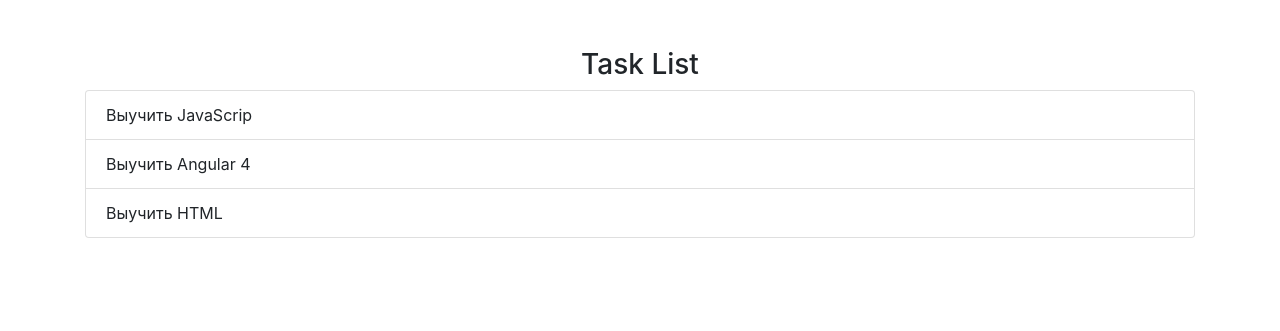
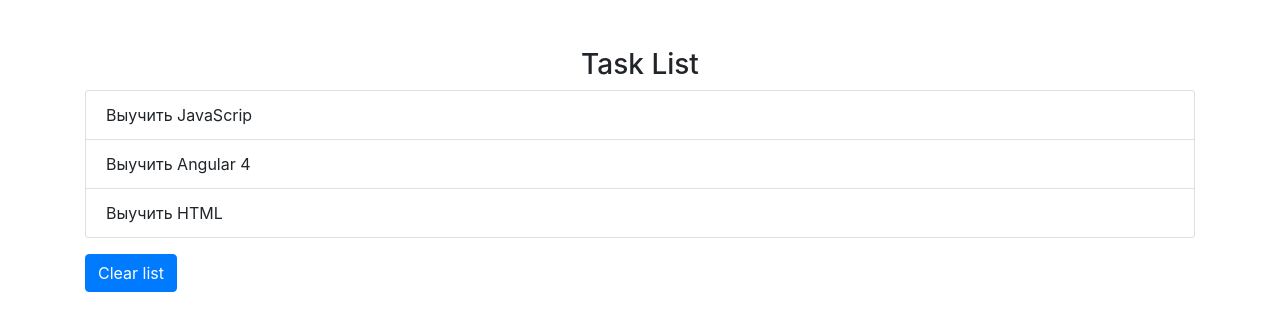
Before and after one commit to Lyutuy/jsstudy, a PHP site: page / in a window 1280 px wide. Shown: the top 331 px of the page. Run offline with PHP 8.4, Linux system fonts and the light colour scheme.

Commit message:
add button "Clear list"

```diff
--- a/index.php
+++ b/index.php
@@ -16,10 +16,11 @@
     <section class="task-wrap mt-5">
         <div class="container">
             <h3 class="text-center">Task List</h3>
-            <ul class="list-group">
+            <ul class="list-group  mb-3">
                 <!-- <li class="list-group-item">Cras justo odio</li> -->
 
             </ul>
+            <button class="btn btn-primary">Clear list</button>
         </div>
 
     </section>
```
